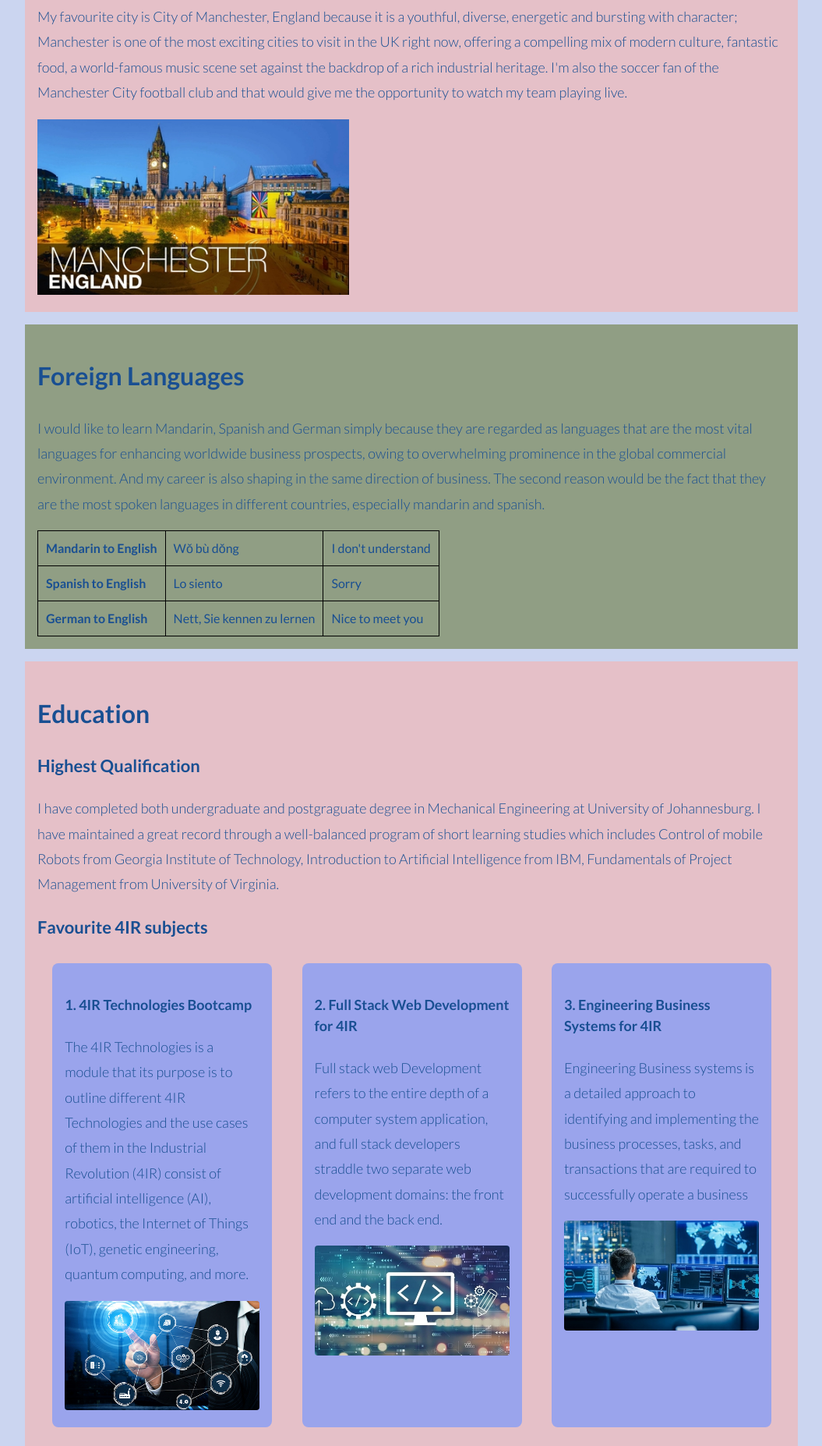
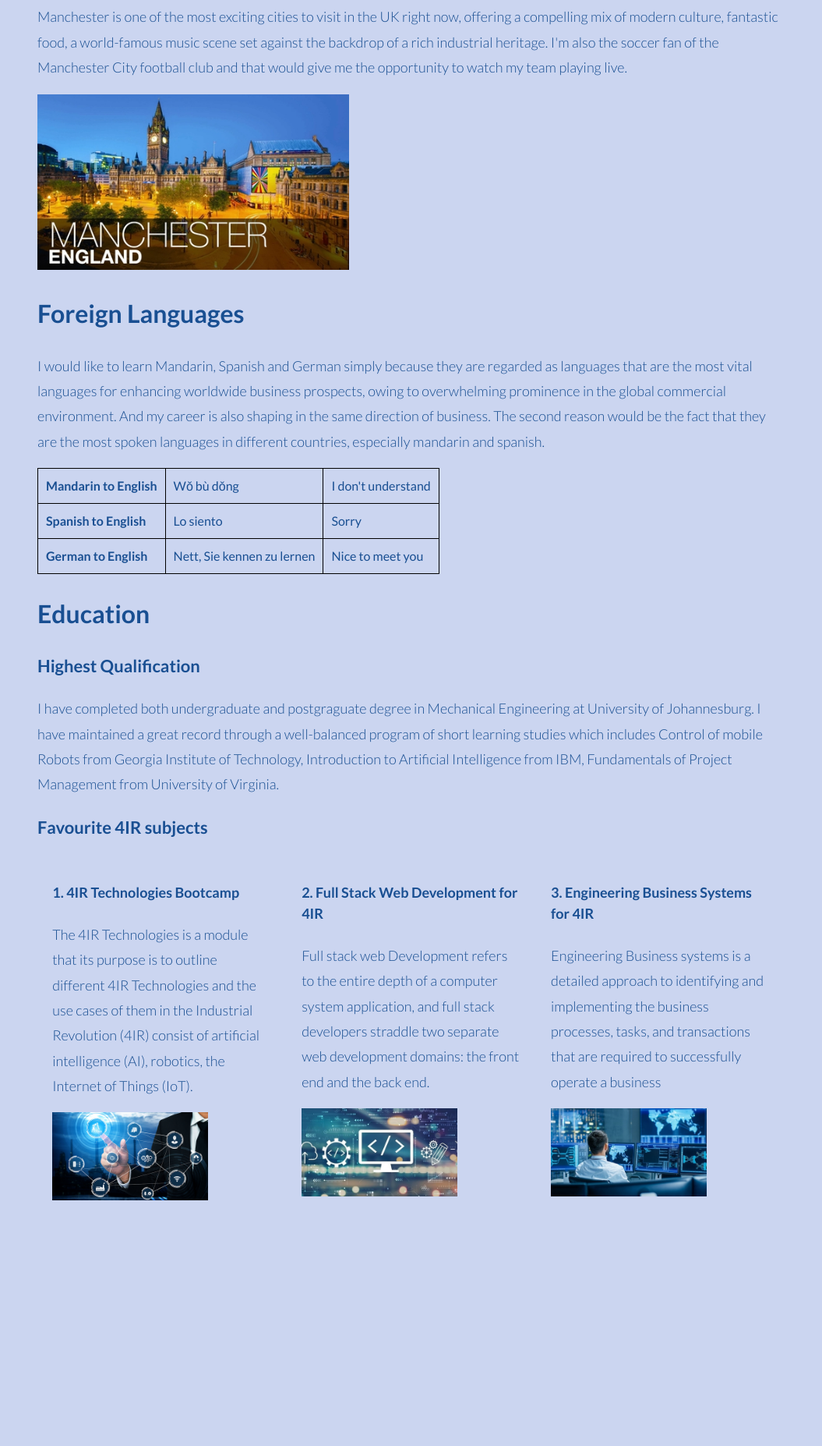
Before and after one commit to Smindlondz/basic_website, a plain HTML site: page my-webpage-grid.html in a window 1280 px wide. Shown: the part 575-2429 px from the top of the page at 78% size, without its empty margins (112-1167 px from the left). After the commit the page ends 2128 px from the top, so only its background shows below. Drawn offline with Linux system fonts and the light colour scheme.

Commit message:
updated page with simple-grid

```diff
--- a/my-webpage-grid.html
+++ b/my-webpage-grid.html
@@ -10,7 +10,8 @@
 </head>
 
 <body>
-    <div class="container header">
+    <div class="container" style="background-image:url(images/my-header.jpg);background-position: 100%;
+    background-size: cover; background-repeat:no-repeat;" >
         <div class="row">
             <div class="col-6">
                 <h1>Mandla Ndzimakhwe</h1>
@@ -21,11 +22,11 @@
         </div>
     </div>
 
-    <div class="container city">
+    <div class="container">
         <h2>Favourite City</h2>
         <div class="row">
             <div>
-                <p>My favourite city is City of Manchester, England because it is a youthful, diverse, energetic and
+                <p>My favorite city is City of Manchester, England because it is a youthful, diverse, energetic and
                     bursting
                     with character; Manchester is one of the most
                     exciting cities to visit in the UK right now, offering a compelling mix of modern culture, fantastic
@@ -41,7 +42,7 @@
         </div>
     </div>
 
-    <div class="container languages">
+    <div class="container">
         <h2>Foreign Languages</h2>
         <div class="row">
             <div class="text">
@@ -52,7 +53,7 @@
                     different countries,
                     especially mandarin and spanish.</p>
             </div>
-            <div class="table">
+            <div class="row::after">
                 <table>
                     <tr>
                         <th>Mandarin to English</th>
@@ -77,7 +78,7 @@
 
     </div>
 
-    <div class="container education">
+    <div class="container">
         <h2>Education</h2>
         <div>
             <h3>Highest Qualification</h3>
@@ -88,29 +89,31 @@
                 Fundamentals of Project Management from University of Virginia.</p>
         </div>
         <h3>Favourite 4IR subjects</h3>
-        <div class="row sl">
-            <div class="col-4 sub box">
+
+        <div class="row">
+
+            <div class="col-4">
                 <h4>1. 4IR Technologies Bootcamp</h4>
                 <p>The 4IR Technologies is a module that its purpose is to outline different 4IR Technologies and
                     the use cases of them in the Industrial Revolution (4IR) consist of artificial intelligence
-                    (AI), robotics, the Internet of Things (IoT), genetic engineering, quantum computing, and more.</p>
-                <img src="images/4IR.jpg" width="250" style="border-radius: 4px;" alt="">
+                    (AI), robotics, the Internet of Things (IoT).</p>
+                <img src="images/4IR.jpg" width="200" alt="">
             </div>
 
-            <div class="col-4 sub box">
+            <div class="col-4">
                 <h4>2. Full Stack Web Development for 4IR</h4>
                 <p> Full stack web Development refers to the entire depth of a computer system application, and full
                     stack developers straddle two separate web development domains: the front end and the back end.
 
                 </p>
-                <img src="images/full-stack.jpg" style="border-radius: 4px;" width="250" alt="">
+                <img src="images/full-stack.jpg"  width="200" alt="">
             </div>
 
-            <div class="col-4 sub box">
+            <div class="col-4">
                 <h4>3. Engineering Business Systems for 4IR</h4>
                 <p>Engineering Business systems is a detailed approach to identifying and implementing the business
                     processes, tasks, and transactions that are required to successfully operate a business</p>
-                <img src="images/business.jpg" style="border-radius: 4px;" width="250" alt="">
+                <img src="images/business.jpg" width="200" alt="">
             </div>
         </div>
 
--- a/simple-grid.css
+++ b/simple-grid.css
@@ -17,7 +17,7 @@ body {
   top: 0;
   font-size: 100%;
   background-color: #CBD5F0;
-  color: #194F92;
+
 }
 
 /* ROOT FONT STYLES */
@@ -67,15 +67,6 @@ p {
 .font-regular {
   font-weight: 400;
 }
-.sub {
-  background-color: #9AA4EC
-}
-.box {
-  border: 3px;
-  padding: 1em;
-  margin: 1em;
-  border-radius: 0.5em;
-}
 
 .font-heavy {
   font-weight: 700;
@@ -86,6 +77,7 @@ p {
 .left {
   text-align: left;
 }
+
 
 .right {
   text-align: right;
@@ -113,45 +105,7 @@ p {
   position: relative;
   width: 100%;
 }
-.header {
-  background-image: url(images/my-header.jpg);
-  background-position: 100%;
-  background-size: cover;
-  background-repeat:no-repeat;
-  margin: auto;
-  padding: auto;
-}
-.city {
-  background-color: #E5C0C8;
-  background-position: 100%;
-  padding: 1em;
-  margin: auto;
-  margin-top: 1em;
-}
-.languages {
-  background-color: #909E84;
-  padding: 1em;
-  margin: auto;
-  margin-top: 1em;
-}
-.education {
-  background-color: #E5C0C8;
-  padding: 1em;
-  margin: auto;
-  margin-top: 1em;
-}
-th {
-  text-align: left;
-}
 
-table, td, th {
-  border: 1px solid #000;
-  border-collapse: collapse;
-
-}
-td, th {
-  padding: 10px;
-}
 .row [class^="col"] {
   float: left;
   margin: 0.5rem 2%;
@@ -230,11 +184,7 @@ td, th {
 .hidden-sm {
   display: none;
 }
-@media (min-width: 900px) {
-  .sl {
-      display: flex;
-  }
-}
+
 @media only screen and (min-width: 33.75em) {  /* 540px */
   .container {
     width: 80%;
@@ -256,12 +206,10 @@ td, th {
 
   .col-4 {
     width: 29.33%;
-
   }
 
   .col-5 {
     width: 37.66%;
-
   }
 
   .col-6 {
@@ -297,10 +245,21 @@ td, th {
   }
 }
 
-@media only screen and (min-width: 900px) { /* 960px */
+@media only screen and (min-width: 60em) { /* 960px */
   .container {
-    width: 100%;
+    width: 75%;
     max-width: 60rem;
-
   }
 }
+th {
+  text-align: left;
+}
+
+table, td, th {
+  border: 1px solid #000;
+  border-collapse: collapse;
+
+}
+td, th {
+  padding: 10px;
+}
```
